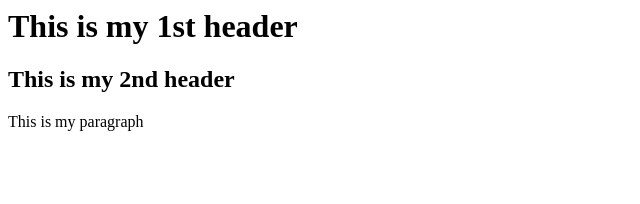
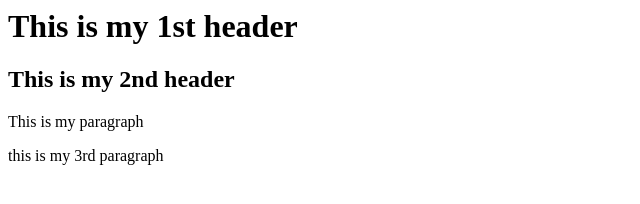
Before and after one commit to harshareddy/SshRemoreRepo, a plain HTML site: page index.html in a window 1280 px wide. Shown: the whole page, without its empty margins (0-640 px from the left). Drawn offline with Linux system fonts and the light colour scheme.

Commit message:
added 3rd paragraph

```diff
--- a/index.html
+++ b/index.html
@@ -11,5 +11,6 @@
   <h1> This is my 1st header </h1>
   <h2> This is my 2nd header </h2>
    <p> This is my paragraph </p>
+  <p> this is my 3rd paragraph </p>
  </body>
 </html>
```
